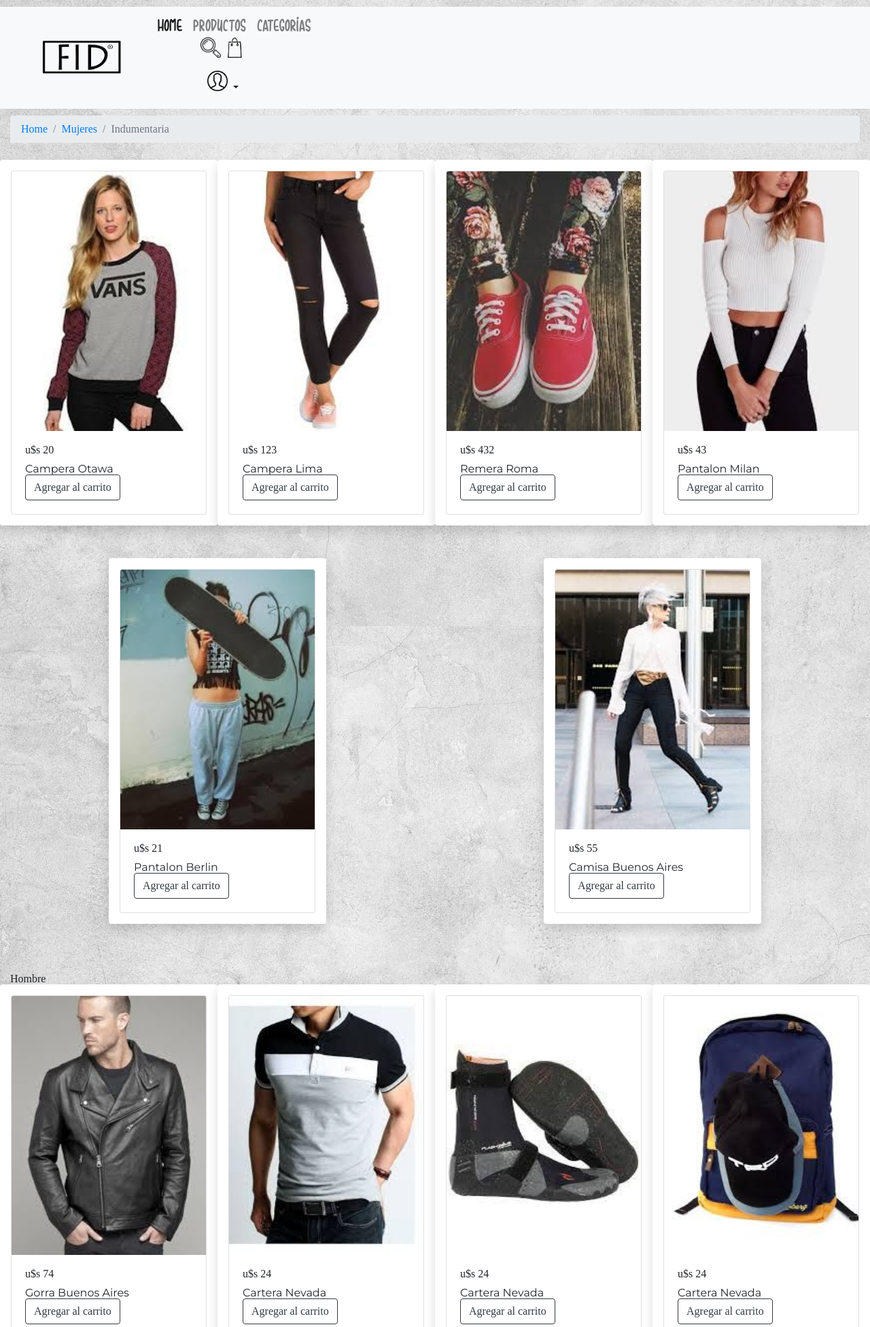
After one commit to daniobiols/FID, a PHP site: page /productos_test.php in a window 1280 px wide. The commit adds this page. Shown: the top 1952 px of the page at 68% size. Run offline with PHP 8.4, Linux system fonts and the light colour scheme; data that the repository does not hold is empty.

Commit message:
DH-avances products

```diff
--- a/productos.json
+++ /dev/null
@@ -1,5 +0,0 @@
-{"prod_id":1,"prod_nombre":"prod1","prod_categoria":"hombre","prod_subcategoria":"pantalon","prod_precio":"4","prod_precio_lista":"4","prod_color":"blanco","prod_descripcion":"wersafdf","prod_foto":"images\/prod_img\/prod1.jpg"}
-{"prod_id":2,"prod_nombre":"pantalon","prod_categoria":"hombre","prod_subcategoria":"pantalon","prod_precio":"5","prod_precio_lista":"6","prod_color":"blanco","prod_descripcion":"fsdfsafdasf","prod_foto":"images\/prod_img\/pantalon.jpg"}
-{"prod_id":3,"prod_nombre":"pantalon Levis","prod_categoria":"hombre","prod_subcategoria":"pantalon","prod_precio":"","prod_precio_lista":"145","prod_color":"blanco","prod_descripcion":"jhksadlkjhkjldsnkckbj","prod_foto":"images\/prod_img\/pantalon Levis.jpg"}
-{"prod_id":4,"prod_nombre":"prod1","prod_categoria":"hombre","prod_subcategoria":"pantalon","prod_precio":"4","prod_precio_lista":"6","prod_color":"blanco","prod_descripcion":"ADSDFSDFSDAFDS","prod_foto":"images\/prod_img\/prod1.jpg"}
-{"prod_id":5,"prod_nombre":"prod1","prod_categoria":"hombre","prod_subcategoria":"pantalon","prod_precio":"1231231123","prod_precio_lista":"123123123","prod_color":"asdasd","prod_descripcion":"kljsdkjhsalkfdjjhlksafdjlkfsad","prod_foto":"images\/prod_img\/prod1.jpg"}
--- /dev/null
+++ b/productos_test.php
@@ -0,0 +1,248 @@
+<?php
+
+require_once('funciones.php');
+
+?>
+
+<!DOCTYPE html>
+<html>
+	<head>
+		<meta charset="utf-">
+		<title>FID-COMMERCE</title>
+		<meta name="viewport" content="width=device-width, initial-scale=1">
+		<link rel="stylesheet" href="css/bootstrap.css">
+    <link rel="stylesheet" href="css/styles.css">
+    <link href="https://fonts.googleapis.com/css?family=Montserrat" rel="stylesheet">
+    <link href="https://fonts.googleapis.com/css?family=Lato:100" rel="stylesheet">
+    <link href="https://fonts.googleapis.com/css?family=Lato:300" rel="stylesheet">
+        <!--link href="https://unpkg.com/ionicons@4.2.4/dist/css/ionicons.min.css" rel="stylesheet"-->
+	</head>
+	<body>
+        <!--Contenedor-->
+        <div class="container-fluid contenedor">
+            <!--Cabecera-->
+            <header class="main-header">
+                <?php require_once('navbar.php'); ?>
+						</header>
+
+           <!--Cuerpo principal-->
+            <section class="main-section">
+
+								<nav aria-label="breadcrumb">
+								  <ol class="breadcrumb">
+								    <li class="breadcrumb-item"><a href="#">Home</a></li>
+								    <li class="breadcrumb-item"><a href="#">Mujeres</a></li>
+								    <li class="breadcrumb-item active" aria-current="page">Indumentaria</li>
+								  </ol>
+								</nav>
+
+
+                <article id="mujer">
+                    <!-- <h2>Mujer</h2> -->
+                    <div class="row articulos">
+                        <div class="shadow p-3 mb-5 bg-white rounded">
+                            <div class="card" style="width: 18rem;">
+                                <img class="card-img-top" src="./images/mujer01.jpg" alt="Card image cap">
+                                <div class="card-body">
+                                    <h5 class="card-title">u$s 20</h5>
+                                    <p class="card-text">Campera Otawa</p>
+                                    <a href="#" class="btn btn-outline-dark">Agregar al carrito</a>
+                                </div>
+                            </div>
+                        </div>
+                        <div class="shadow p-3 mb-5 bg-white rounded">
+                            <div class="card" style="width: 18rem;">
+                                <img class="card-img-top" src="./images/mujer02.jpg" alt="Card image cap">
+                                <div class="card-body">
+                                    <h5 class="card-title">u$s 123</h5>
+                                    <p class="card-text">Campera Lima</p>
+                                    <a href="#" class="btn btn-outline-dark">Agregar al carrito</a>
+                                </div>
+                            </div>
+                        </div>
+                        <div class="shadow p-3 mb-5 bg-white rounded">
+                            <div class="card" style="width: 18rem;">
+                                <img class="card-img-top" src="./images/mujer03.jpg" alt="Card image cap">
+                                <div class="card-body">
+                                    <h5 class="card-title">u$s 432</h5>
+                                    <p class="card-text">Remera Roma</p>
+                                    <a href="#" class="btn btn-outline-dark">Agregar al carrito</a>
+                                </div>
+                            </div>
+                        </div>
+                        <div class="shadow p-3 mb-5 bg-white rounded">
+                            <div class="card" style="width: 18rem;">
+                                <img class="card-img-top" src="./images/mujer04.jpg" alt="Card image cap">
+                                <div class="card-body">
+                                    <h5 class="card-title">u$s 43</h5>
+                                    <p class="card-text">Pantalon Milan</p>
+                                    <a href="#" class="btn btn-outline-dark">Agregar al carrito</a>
+                                </div>
+                            </div>
+                        </div>
+                        <div class="shadow p-3 mb-5 bg-white rounded">
+                            <div class="card" style="width: 18rem;">
+                                <img class="card-img-top" src="./images/mujer05.jpg" alt="Card image cap">
+                            <div class="card-body">
+                                <h5 class="card-title">u$s 21</h5>
+                                <p class="card-text">Pantalon Berlin</p>
+                                <a href="#" class="btn btn-outline-dark">Agregar al carrito</a>
+                            </div>
+                        </div>
+                        </div>
+                        <div class="shadow p-3 mb-5 bg-white rounded">
+                            <div class="card" style="width: 18rem;">
+                                <img class="card-img-top" src="./images/mujer06.jpg" alt="Card image cap">
+                                <div class="card-body">
+                                    <h5 class="card-title">u$s 55</h5>
+                                    <p class="card-text">Camisa Buenos Aires</p>
+                                    <a href="#" class="btn btn-outline-dark">Agregar al carrito</a>
+                                </div>
+                            </div>
+                        </div>
+                    </div>
+                </article>
+
+                <article id="hombre">
+                    <h2>Hombre</h2>
+                    <div class="row articulos">
+                        <div class="shadow p-3 mb-5 bg-white rounded">
+                            <div class="card" style="width: 18rem;">
+                                <img class="card-img-top" src="./images/hombre01.jpg" alt="Card image cap">
+                                <div class="card-body">
+                                    <h5 class="card-title">u$s 74</h5>
+                                    <p class="card-text">Gorra Buenos Aires</p>
+                                    <a href="#" class="btn btn-outline-dark">Agregar al carrito</a>
+                                </div>
+                            </div>
+                        </div>
+                        <div class="shadow p-3 mb-5 bg-white rounded">
+                            <div class="card" style="width: 18rem;">
+                                <img class="card-img-top" src="./images/hombre02.jpg" alt="Card image cap">
+                                <div class="card-body">
+                                    <h5 class="card-title">u$s 24</h5>
+                                    <p class="card-text">Cartera Nevada</p>
+                                    <a href="#" class="btn btn-outline-dark">Agregar al carrito</a>
+                                </div>
+                            </div>
+                        </div>
+                        <div class="shadow p-3 mb-5 bg-white rounded">
+                            <div class="card" style="width: 18rem;">
+                                <img class="card-img-top" src="./images/hombre03.jpg" alt="Card image cap">
+                                <div class="card-body">
+                                    <h5 class="card-title">u$s 24</h5>
+                                    <p class="card-text">Cartera Nevada</p>
+                                    <a href="#" class="btn btn-outline-dark">Agregar al carrito</a>
+                                </div>
+                            </div>
+                        </div>
+                        <div class="shadow p-3 mb-5 bg-white rounded">
+                            <div class="card" style="width: 18rem;">
+                                <img class="card-img-top" src="./images/hombre04.jpg" alt="Card image cap">
+                                <div class="card-body">
+                                    <h5 class="card-title">u$s 24</h5>
+                                    <p class="card-text">Cartera Nevada</p>
+                                    <a href="#" class="btn btn-outline-dark">Agregar al carrito</a>
+                                </div>
+                            </div>
+                        </div>
+                        <div class="shadow p-3 mb-5 bg-white rounded">
+                            <div class="card" style="width: 18rem;">
+                                <img class="card-img-top" src="./images/hombre01.jpg" alt="Card image cap">
+                                <div class="card-body">
+                                    <h5 class="card-title">u$s 24</h5>
+                                    <p class="card-text">Cartera Nevada</p>
+                                    <a href="#" class="btn btn-outline-dark">Agregar al carrito</a>
+                                </div>
+                            </div>
+                        </div>
+                        <div class="shadow p-3 mb-5 bg-white rounded">
+                            <div class="card" style="width: 18rem;">
+                                <img class="card-img-top" src="./images/hombre02.jpg" alt="Card image cap">
+                                <div class="card-body">
+                                    <h5 class="card-title">u$s 24</h5>
+                                    <p class="card-text">Cartera Nevada</p>
+                                    <a href="#" class="btn btn-outline-dark">Agregar al carrito</a>
+                                </div>
+                            </div>
+                        </div>
+                    </div>
+                </article>
+
+                <article id="ninos">
+                    <h2>Niños</h2>
+                    <div class="row articulos">
+                        <div class="shadow p-3 mb-5 bg-white rounded">
+                            <div class="card" style="width: 18rem;">
+                                <img class="card-img-top" src="./images/nino03.jpg" alt="Card image cap">
+                                <div class="card-body">
+                                    <h5 class="card-title">u$s 74</h5>
+                                    <p class="card-text">Gorra Buenos Aires</p>
+                                    <a href="#" class="btn btn-outline-dark">Agregar al carrito</a>
+                                </div>
+                            </div>
+                        </div>
+                        <div class="shadow p-3 mb-5 bg-white rounded">
+                            <div class="card" style="width: 18rem;">
+                                <img class="card-img-top" src="./images/nino04.jpg" alt="Card image cap">
+                                <div class="card-body">
+                                    <h5 class="card-title">u$s 24</h5>
+                                    <p class="card-text">Cartera Nevada</p>
+                                    <a href="#" class="btn btn-outline-dark">Agregar al carrito</a>
+                                </div>
+                            </div>
+                        </div>
+                        <div class="shadow p-3 mb-5 bg-white rounded">
+                            <div class="card" style="width: 18rem;">
+                                <img class="card-img-top" src="./images/nino05.jpg" alt="Card image cap">
+                                <div class="card-body">
+                                    <h5 class="card-title">u$s 24</h5>
+                                    <p class="card-text">Cartera Nevada</p>
+                                    <a href="#" class="btn btn-outline-dark">Agregar al carrito</a>
+                                </div>
+                            </div>
+                        </div>
+                        <div class="shadow p-3 mb-5 bg-white rounded">
+                            <div class="card" style="width: 18rem;">
+                                <img class="card-img-top" src="./images/nino06.jpg" alt="Card image cap">
+                                <div class="card-body">
+                                    <h5 class="card-title">u$s 24</h5>
+                                    <p class="card-text">Cartera Nevada</p>
+                                    <a href="#" class="btn btn-outline-dark">Agregar al carrito</a>
+                                </div>
+                            </div>
+                        </div>
+                        <div class="shadow p-3 mb-5 bg-white rounded">
+                            <div class="card" style="width: 18rem;">
+                                <img class="card-img-top" src="./images/nino03.jpg" alt="Card image cap">
+                                <div class="card-body">
+                                    <h5 class="card-title">u$s 24</h5>
+                                    <p class="card-text">Cartera Nevada</p>
+                                    <a href="#" class="btn btn-outline-dark">Agregar al carrito</a>
+                                </div>
+                            </div>
+                        </div>
+                        <div class="shadow p-3 mb-5 bg-white rounded">
+                            <div class="card" style="width: 18rem;">
+                                <img class="card-img-top" src="./images/nino04.jpg" alt="Card image cap">
+                                <div class="card-body">
+                                    <h5 class="card-title">u$s 24</h5>
+                                    <p class="card-text">Cartera Nevada</p>
+                                    <a href="#" class="btn btn-outline-dark">Agregar al carrito</a>
+                                </div>
+                            </div>
+                        </div>
+                    </div>
+                </article>
+            </section>
+
+             <!--Pie de pagina-->
+						 <?php require_once("footer.php") ?>
+        </div>
+
+
+		<script src="https://code.jquery.com/jquery-3.3.1.slim.min.js" integrity="sha34-qi/X+945DzO0rT7abK41JStQIAqVgRVzpbzo5smXKp4YfRvH+abtTE1Pi4jizo" crossorigin="anonymous"></script>
+		<script src="https://cdnjs.cloudflare.com/ajax/libs/popper.js/1.14.3/umd/popper.min.js" integrity="sha34-ZMP7rVo3mIykV+2+9J3UJ44jBk0WLaUAdn49aCwoqbBJiSnjAK/lWvCWPIPm49" crossorigin="anonymous"></script>
+		<script src="https://stackpath.bootstrapcdn.com/bootstrap/4.1.2/js/bootstrap.min.js" integrity="sha34-o+RDsa0aLu++PJvFqyfFScvbHFLtbvScbAjopnFD+iEQ7wo/CG0xlczd+2O/em" crossorigin="anonymous"></script>
+    </body>
+</html>
```
Also changed, not shown: abm_productos.php (+153 -77 lines), prod_funciones.php (+44 -30 lines).
